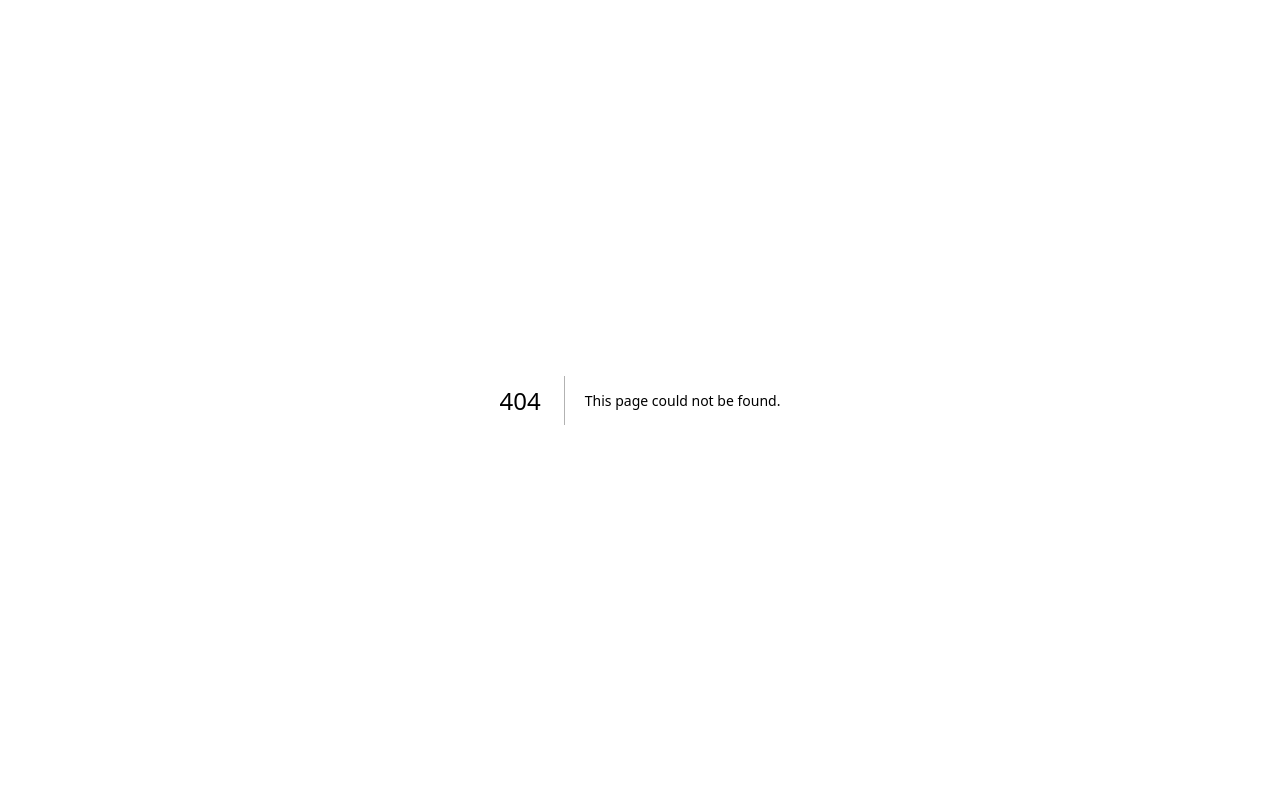
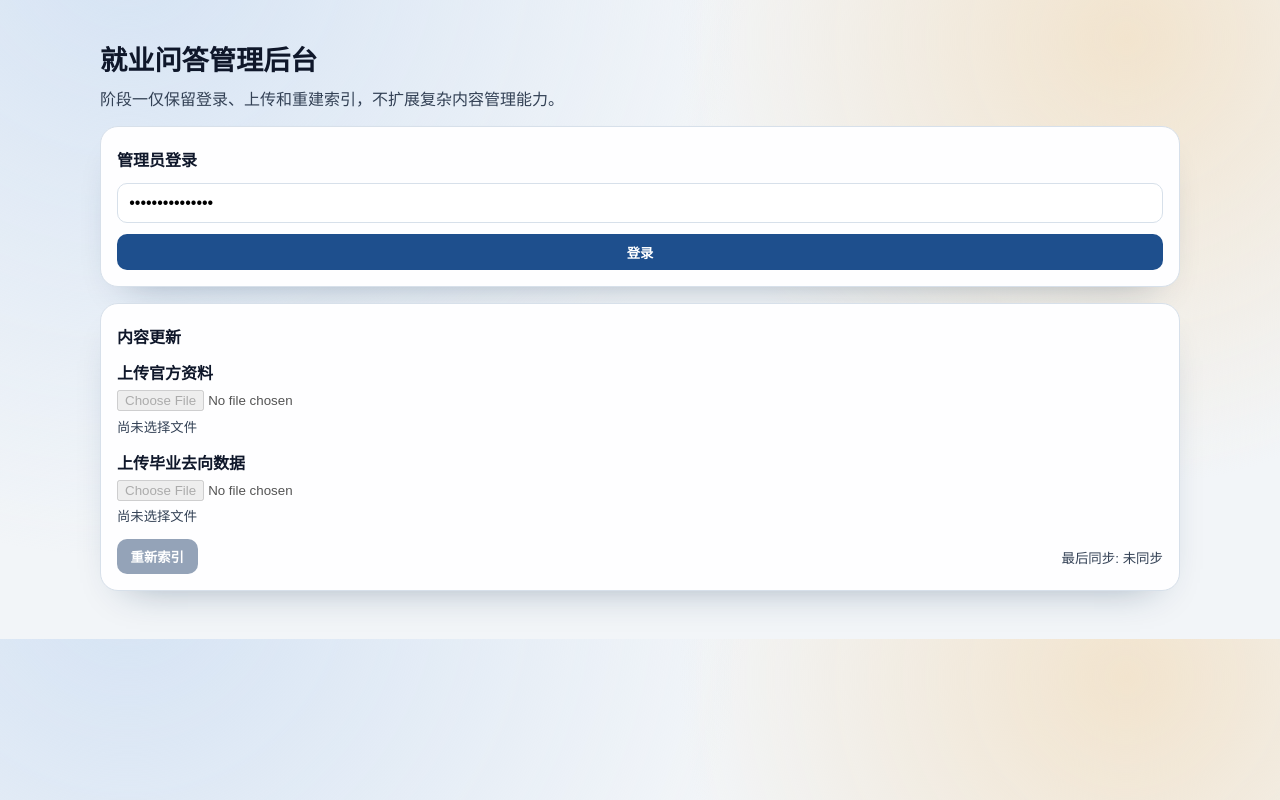
Before and after one commit to chuxainpei/creer, a Next.js app in the folder frontend/: page /admin in a window 1280 px wide. Before the commit this address had no page. Built offline with nearby package versions, Linux system fonts and the light colour scheme.

Commit message:
feat: add lightweight admin workflow for content updates

```diff
--- /dev/null
+++ b/frontend/app/admin/page.tsx
@@ -0,0 +1,24 @@
+'use client';
+
+import { useState } from 'react';
+
+import LoginForm from '@/src/components/admin/LoginForm';
+import UploadPanel from '@/src/components/admin/UploadPanel';
+
+export default function AdminPage() {
+  const [token, setToken] = useState('');
+
+  return (
+    <main className="shell" style={{ padding: '2.4rem 0 3rem' }}>
+      <section style={{ marginBottom: '1rem' }}>
+        <h1 style={{ margin: '0 0 0.5rem', fontSize: '1.7rem' }}>就业问答管理后台</h1>
+        <p style={{ margin: 0, color: 'var(--soft-ink)' }}>阶段一仅保留登录、上传和重建索引，不扩展复杂内容管理能力。</p>
+      </section>
+
+      <div style={{ display: 'grid', gap: '1rem' }}>
+        <LoginForm onLogin={setToken} />
+        <UploadPanel token={token} />
+      </div>
+    </main>
+  );
+}
--- /dev/null
+++ b/frontend/src/components/admin/LoginForm.tsx
@@ -0,0 +1,50 @@
+'use client';
+
+import { FormEvent, useState } from 'react';
+
+interface LoginFormProps {
+  onLogin: (token: string) => void;
+}
+
+export default function LoginForm({ onLogin }: LoginFormProps) {
+  const [token, setToken] = useState('admin-dev-token');
+
+  const submit = (event: FormEvent<HTMLFormElement>) => {
+    event.preventDefault();
+    onLogin(token.trim());
+  };
+
+  return (
+    <section className="card" style={{ padding: '1rem' }}>
+      <h3 style={{ margin: '0.2rem 0 0.8rem', fontSize: '1rem' }}>管理员登录</h3>
+      <form onSubmit={submit} style={{ display: 'grid', gap: '0.7rem' }}>
+        <input
+          value={token}
+          onChange={(event) => setToken(event.target.value)}
+          type="password"
+          placeholder="输入管理 Token"
+          style={{
+            border: '1px solid var(--line)',
+            borderRadius: '10px',
+            padding: '0.6rem 0.7rem',
+            font: 'inherit',
+          }}
+        />
+        <button
+          type="submit"
+          style={{
+            border: 0,
+            borderRadius: '10px',
+            background: 'var(--primary)',
+            color: '#fff',
+            fontWeight: 700,
+            padding: '0.55rem 0.8rem',
+            cursor: 'pointer',
+          }}
+        >
+          登录
+        </button>
+      </form>
+    </section>
+  );
+}
--- /dev/null
+++ b/frontend/src/components/admin/UploadPanel.tsx
@@ -0,0 +1,62 @@
+'use client';
+
+import { useMemo, useState } from 'react';
+
+interface UploadPanelProps {
+  token: string;
+}
+
+export default function UploadPanel({ token }: UploadPanelProps) {
+  const [officialFile, setOfficialFile] = useState('');
+  const [graduateFile, setGraduateFile] = useState('');
+  const [lastSync, setLastSync] = useState('未同步');
+
+  const disabled = useMemo(() => !token, [token]);
+
+  return (
+    <section className="card" style={{ padding: '1rem' }}>
+      <h3 style={{ margin: '0.2rem 0 0.8rem', fontSize: '1rem' }}>内容更新</h3>
+      <div style={{ display: 'grid', gap: '0.9rem' }}>
+        <label style={{ display: 'grid', gap: '0.35rem' }}>
+          <span style={{ fontWeight: 600 }}>上传官方资料</span>
+          <input
+            type="file"
+            disabled={disabled}
+            onChange={(event) => setOfficialFile(event.target.files?.[0]?.name || '')}
+          />
+          <small style={{ color: 'var(--soft-ink)' }}>{officialFile || '尚未选择文件'}</small>
+        </label>
+
+        <label style={{ display: 'grid', gap: '0.35rem' }}>
+          <span style={{ fontWeight: 600 }}>上传毕业去向数据</span>
+          <input
+            type="file"
+            disabled={disabled}
+            onChange={(event) => setGraduateFile(event.target.files?.[0]?.name || '')}
+          />
+          <small style={{ color: 'var(--soft-ink)' }}>{graduateFile || '尚未选择文件'}</small>
+        </label>
+
+        <div style={{ display: 'flex', justifyContent: 'space-between', alignItems: 'center', gap: '0.8rem' }}>
+          <button
+            type="button"
+            disabled={disabled}
+            onClick={() => setLastSync(new Date().toLocaleString('zh-CN'))}
+            style={{
+              border: 0,
+              borderRadius: '10px',
+              background: disabled ? '#94a3b8' : '#153a66',
+              color: '#fff',
+              fontWeight: 700,
+              padding: '0.5rem 0.85rem',
+              cursor: disabled ? 'not-allowed' : 'pointer',
+            }}
+          >
+            重新索引
+          </button>
+          <span style={{ fontSize: '0.84rem', color: 'var(--soft-ink)' }}>最后同步: {lastSync}</span>
+        </div>
+      </div>
+    </section>
+  );
+}
```
Also changed, not shown: 1 other file (tests, documents, lock files or other folders).
